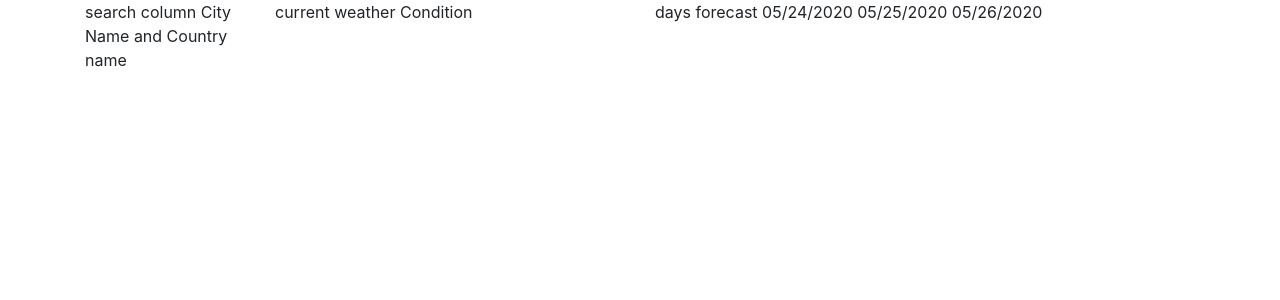
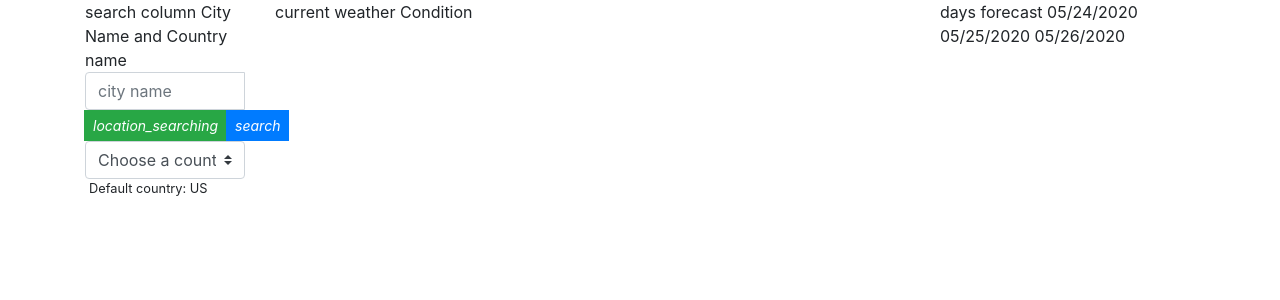
Before and after one commit to phaggio/weather-pwa, a React (Create React App) app in the folder client/: page / in a window 1280 px wide. Shown: the top 300 px of the page. Built offline with nearby package versions, Linux system fonts and the light colour scheme.

Commit message:
add SearchGroup component

```diff
--- a/client/src/App.js
+++ b/client/src/App.js
@@ -1,13 +1,14 @@
 import React from 'react';
 import { Container, Col, Row } from './components/Grid';
+import { SearchGroup } from './components/SearchGroup';
 
 function App() {
   return (
     <Container>
       <Row>
-        <Col size="sm-12 md-2 lg-2">search column City Name and Country name</Col>
-        <Col size="sm-12 md-10 lg-4">current weather Condition</Col>
-        <Col size="sm-12 md-12 lg-6">days forecast 05/24/2020 05/25/2020 05/26/2020</Col>
+        <Col size="sm-12 md-4 lg-3 xl-2">search column City Name and Country name <SearchGroup /></Col>
+        <Col size="sm-12 md-8 lg-9 xl-7">current weather Condition</Col>
+        <Col size="sm-12 md-12 lg-12 xl-3">days forecast 05/24/2020 05/25/2020 05/26/2020</Col>
       </Row>
     </Container>
   );
--- a/client/src/components/Grid/index.js
+++ b/client/src/components/Grid/index.js
@@ -1,7 +1,7 @@
 import PropTypes from 'prop-types';
 import React from 'react';
 
-export function Container({ fluid, children }) {
+const Container = ({ fluid, children }) => {
 	return <div className={`container${fluid ? `-fluid` : ``}`}>{children}</div>;
 }
 Container.propTypes = {
@@ -9,7 +9,7 @@ Container.propTypes = {
 	fluid: PropTypes.string
 };
 
-export function Row({ fluid, cols, children }) {
+const Row = ({ fluid, cols, children }) => {
 	return (
 		<div className={`row${fluid ? `-fluid` : ``} ${cols ? `row-cols-${cols}` : ``}`} >
 			{children}
@@ -22,7 +22,7 @@ Row.propTypes = {
 	children: PropTypes.node
 };
 
-export function Col({ size, children }) {
+const Col = ({ size, children }) => {
 	return (
 		<div
 			className={size
@@ -38,3 +38,7 @@ Col.propTypes = {
 	children: PropTypes.node,
 	size: PropTypes.string
 };
+
+export {
+	Container, Col, Row
+}
--- /dev/null
+++ b/client/src/components/SearchGroup/index.js
@@ -0,0 +1,31 @@
+import PropTypes from 'prop-types';
+import React from 'react';
+
+const SearchGroup = props => {
+  return (
+    <div className="input-group">
+      <input className="form-control" id="search-input" type="text" placeholder="city name" aria-label="Search" />
+      <div className="input-group-append">
+        <button className="btn btn-success btn-sm" id="locate-me-button">
+          <i className="material-icons">
+            location_searching
+            </i>
+        </button>
+        <button className="btn btn-primary btn-sm" id="search-button" type="search">
+          <i className="material-icons">search</i>
+        </button>
+      </div>
+      <div className="input-group">
+        <select className="custom-select" id="country-select">
+          <option value="us" defaultValue>Choose a country</option>
+          <option value="us">United States</option>
+          <option value="ca">Canada</option>
+          <option value="uk">United Kingdom</option>
+        </select>
+      </div>
+      <small className="ml-1">Default country: US</small>
+    </div>
+  );
+}
+
+export { SearchGroup }
```
